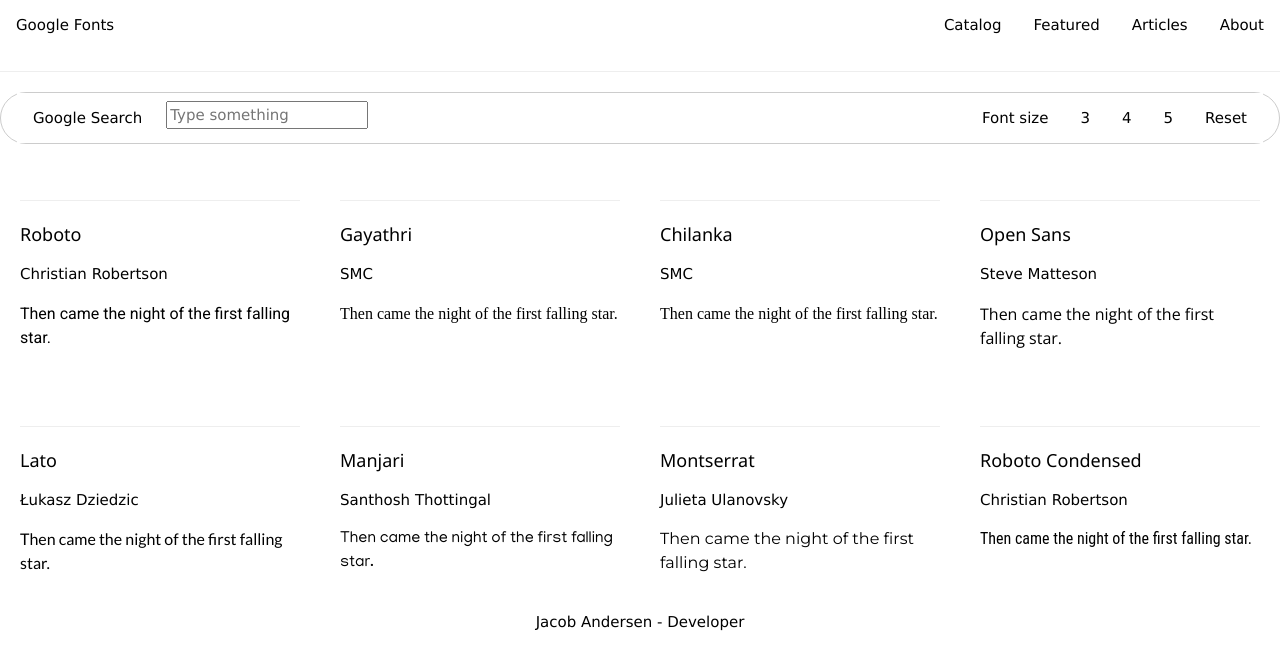
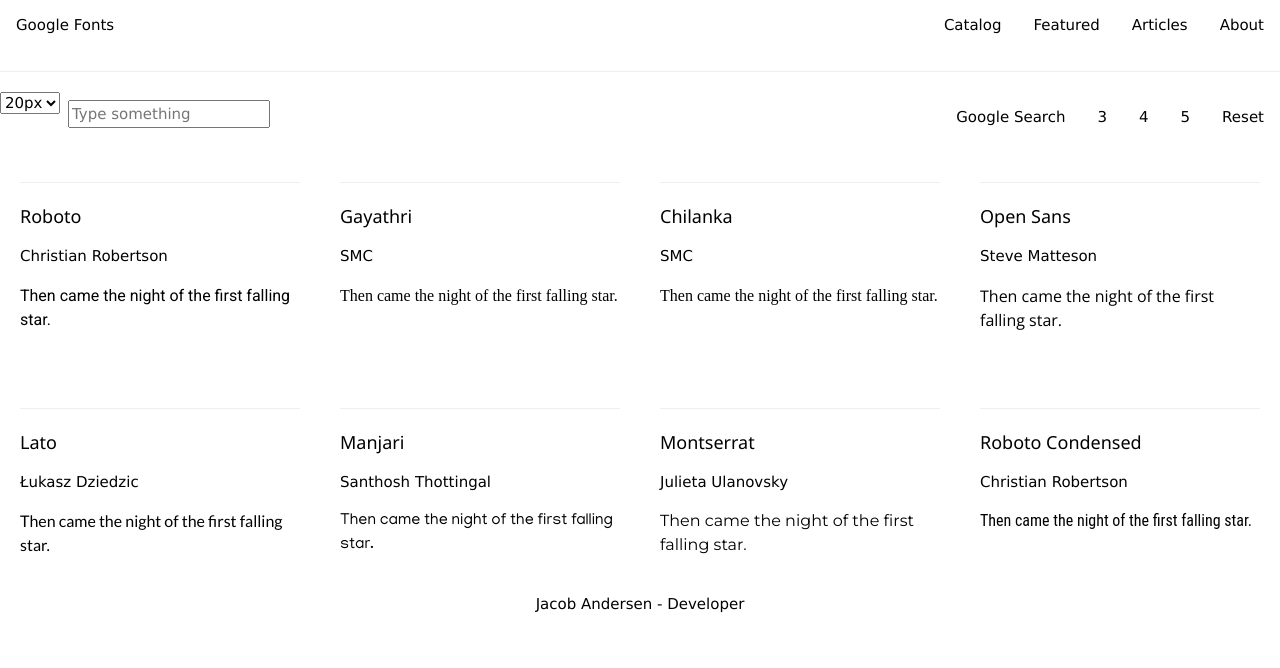
Before and after one commit to jacob-andersen/FavoriteFontsProject, a website: page index.html in a window 1280 px wide. Drawn offline with nearby package versions, Linux system fonts and the light colour scheme; a web font is replaced by a local one.

Commit message:
implemented reset method and font size picker

```diff
--- a/css/styles.css
+++ b/css/styles.css
@@ -5,11 +5,6 @@
 .card {
     font-size: 16px;
 }
-
-
-/* p {
-    font-size: large;
-} */
 
 ul {
     list-style-type: none;
--- a/index.html
+++ b/index.html
@@ -34,16 +34,25 @@
     </header>
 
     <nav>
-        <div class="w3-panel w3-round-xxlarge w3-white w3-border">
+        <!-- <div class="w3-panel w3-round-xxlarge w3-white w3-border"> -->
+        <div>
+
             <ul>
                 <li><a href="#about">Reset</a></li>
                 <li><a href="#about">5</a></li>
                 <li><a href="#about">4</a></li>
                 <li><a href="#articles">3</a></li>
-                <li><a href="#featured">Font size</a></li>
+                <li style="float:left">
+                    <select id="myList" oninput="updateFontSize()">
+                              <option value = "20px">20px</option>
+                              <option value = "24px">24px</option>
+                              <option value = "32px">32px</option>
+                              <option value = "40px">40px</option>
+                            </select>
+                </li>
 
                 <input class="majornav" type="text" id="myInput" oninput="updateCardText()" placeholder="Type something">
-                <li style="float:left"><a href="#">Google Search</a></li>
+                <li style="float:right"><a href="#">Google Search</a></li>
             </ul>
         </div>
     </nav>
--- a/js/FontsProject.js
+++ b/js/FontsProject.js
@@ -1,5 +1,3 @@
-const fontSize = "40pt"
-
 function updateCardText() {
     updateFontSize();
     var x = document.getElementById("myInput").value;
@@ -14,8 +12,14 @@
 }
 
 function updateFontSize() {
+    fontSize = document.getElementById("myList").value;
     for (i = 1; i < 9; i++) {
         document.getElementById("cardText" + i).style.fontSize = fontSize;
     }
+}
 
+function reset() {
+    fontSize = "20px";
+    document.getElementById("myInput").value = "";
+    updateCardText();
 }
```
Also changed, not shown: package.json (added, +19 -0 lines).
